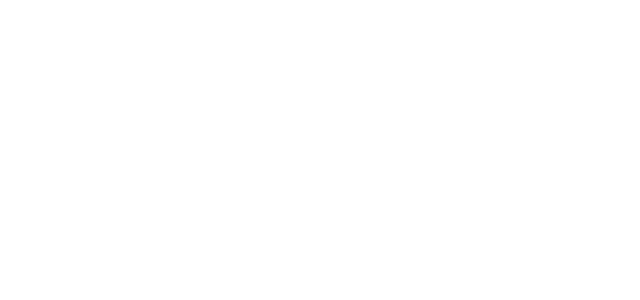
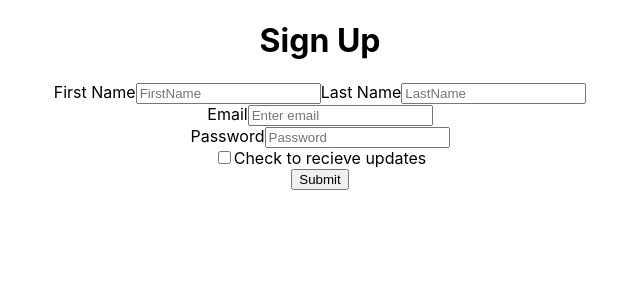
Before and after one commit to LuisPimentel93/CodeBook-FrontEnd, a React (Create React App) app: page / in a window 1280 px wide. Shown: the top 300 px of the page, without its empty margins (320-960 px from the left). Built offline with nearby package versions, Linux system fonts and the light colour scheme.

Commit message:
basic sign up page created but with no functionality yet

```diff
--- a/src/App.js
+++ b/src/App.js
@@ -1,8 +1,10 @@
 import './App.css';
+import Signup from './Components/Signup';
 
 function App() {
   return (
     <div className="App">
+      <Signup />
     </div>
   );
 }
--- /dev/null
+++ b/src/Components/Signup.js
@@ -0,0 +1,48 @@
+import Col from 'react-bootstrap/Col';
+import Form from 'react-bootstrap/Form';
+import Row from 'react-bootstrap/Row';
+import Button from 'react-bootstrap/Button';
+import { FormGroup } from 'react-bootstrap';
+
+
+function Signup() {
+    return (
+        <div>
+            <div>
+                <h1>Sign Up</h1>
+            </div>
+            <Form>
+                <Row className="mb-3">
+                    <FormGroup as={Col} xs={7} controlId="formGridName">
+                        <Form.Label>First Name</Form.Label>
+                        <Form.Control type="text" placeholder="FirstName" />
+
+                        <Form.Label>Last Name</Form.Label>
+                        <Form.Control type="text" placeholder="LastName" />
+                    </FormGroup>
+                </Row>
+                <Row className="mb-3">
+                    <Form.Group as={Col} xs={7} controlId="formGridEmail">
+                        <Form.Label>Email</Form.Label>
+                        <Form.Control type="email" placeholder="Enter email" />
+                    </Form.Group>
+
+                    <Form.Group as={Col} controlId="formGridPassword">
+                        <Form.Label>Password</Form.Label>
+                        <Form.Control type="password" placeholder="Password" />
+                    </Form.Group>
+                </Row>
+
+                <Form.Group className="mb-3" id="formGridCheckbox">
+                    <Form.Check type="checkbox" label="Check to recieve updates" />
+                </Form.Group>
+
+                <Button variant="primary" type="submit">
+                    Submit
+                </Button>
+            </Form>
+        </div>
+    );
+}
+
+export default Signup
```
Also changed, not shown: package.json (+8 -0 lines), 1 other file (tests, documents, lock files or other folders).
